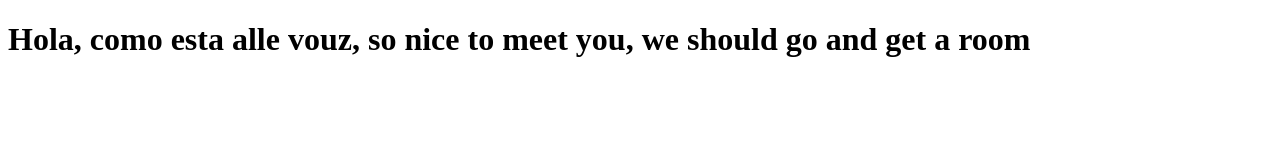
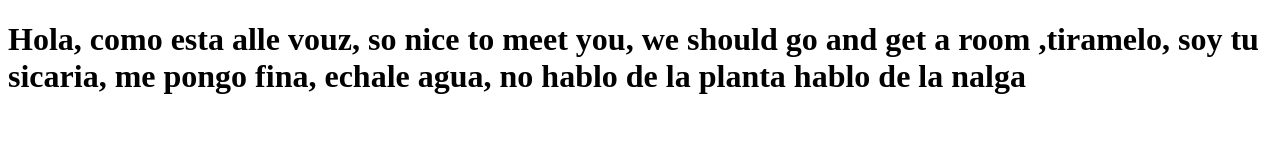
Before and after one commit to Joselin229/First-Project, a plain HTML site: page index.html in a window 1280 px wide. Drawn offline with Linux system fonts and the light colour scheme.

Commit message:
more sentences

```diff
--- a/index.html
+++ b/index.html
@@ -7,7 +7,10 @@
     <title>Document</title>
 </head>
 <body>
-    <h1>Hola, como esta alle vouz, so nice to meet you, we should go and get a room</h1>
+    <h1>Hola, como esta alle vouz, so nice to meet you, we should go and get a room
+        ,tiramelo, soy tu sicaria, me pongo fina, echale agua, no hablo de la planta hablo de la nalga
+
+    </h1>
 
 </body>
 </html>
```
